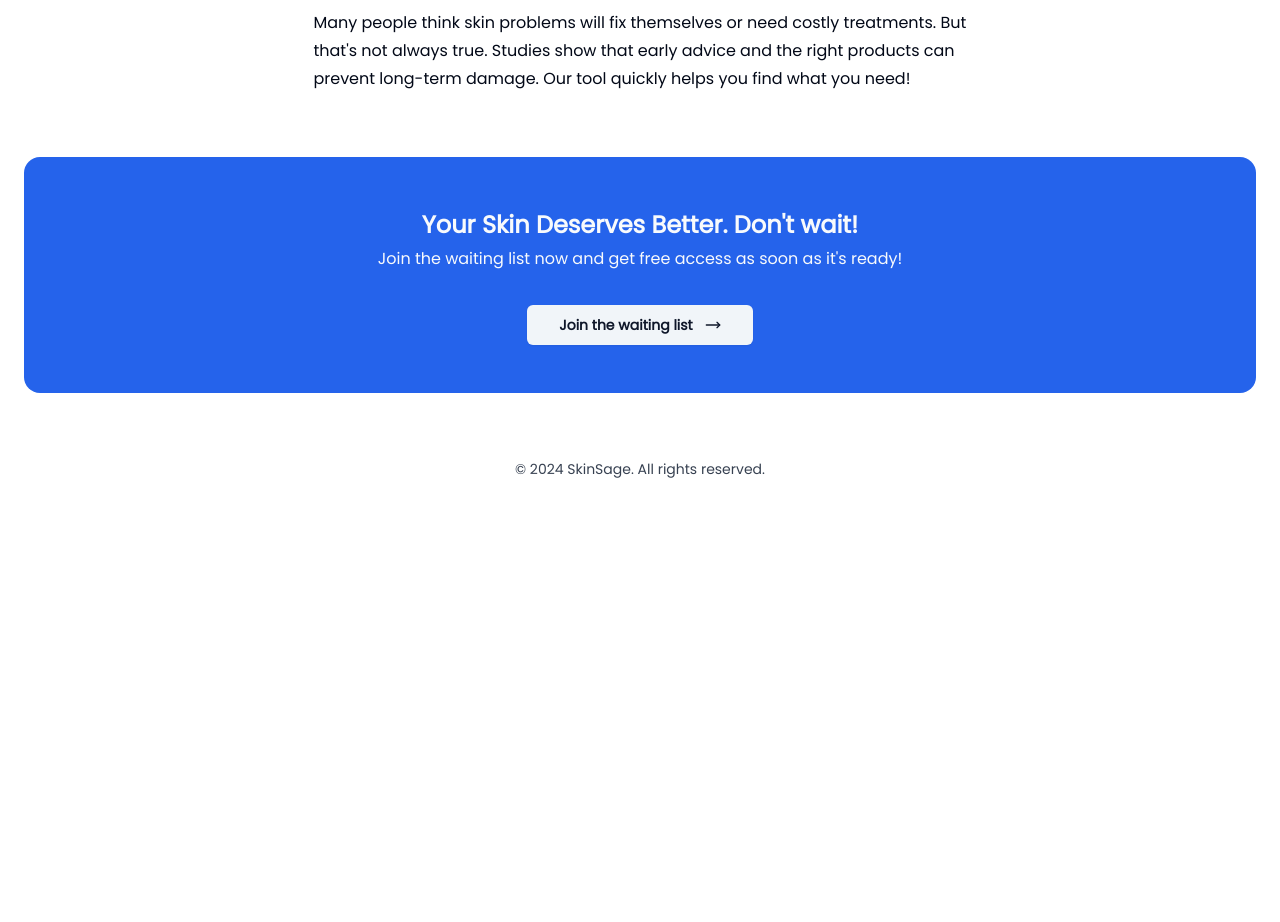
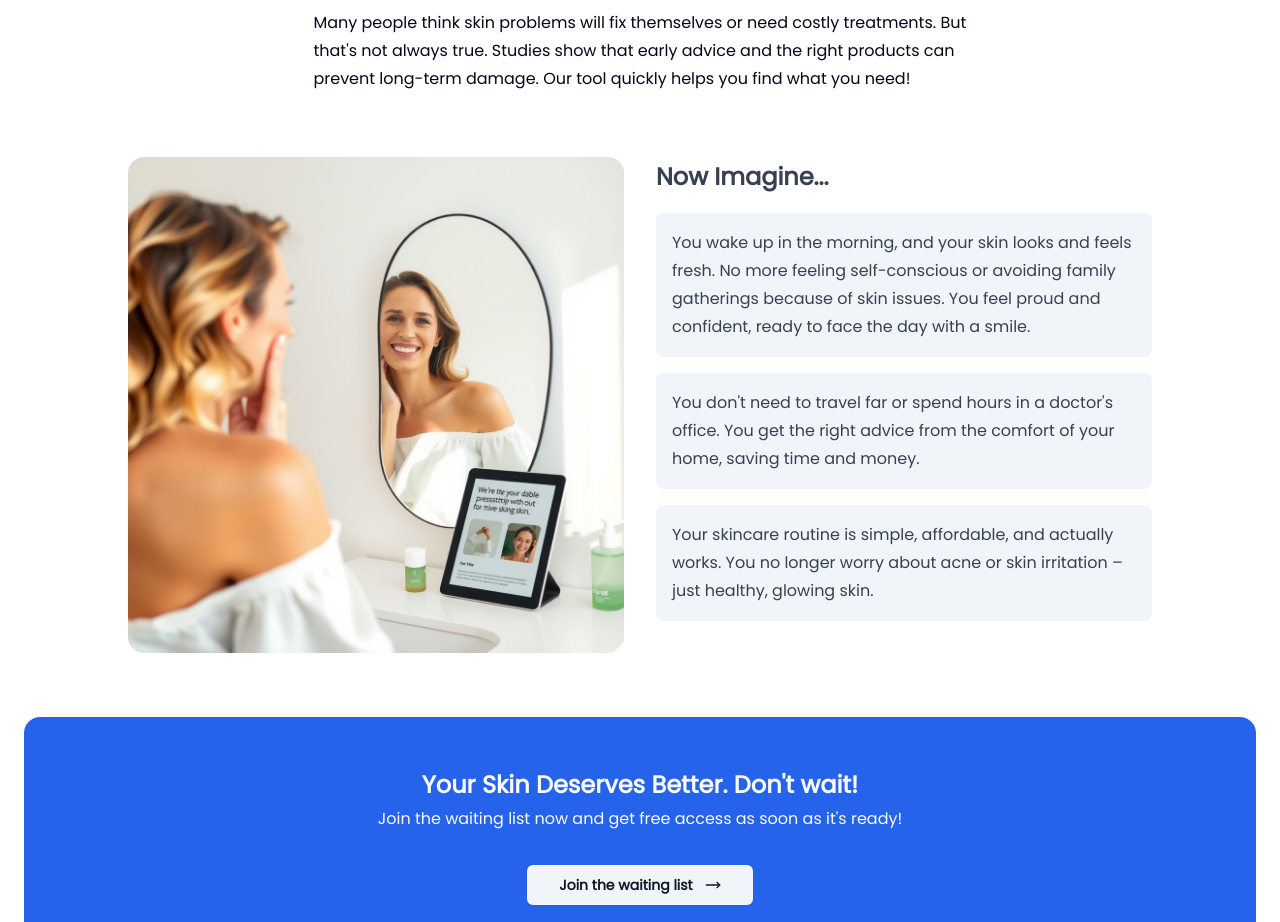
Before and after one commit to dimmasyusuf/skinsage, a Next.js app: page / in a window 1280 px wide. Shown: the part 1560-2482 px from the top of the page. Before the commit the page ends 2073 px from the top, so only its background shows below. Built offline with nearby package versions, Linux system fonts and the light colour scheme.

Commit message:
style: create outcome ui component

```diff
--- a/src/app/(main)/page.tsx
+++ b/src/app/(main)/page.tsx
@@ -1,4 +1,4 @@
-import {Belief, Blockquote, CTA, Hero, Situation} from '@/components/sections';
+import {Belief, Blockquote, CTA, Hero, Outcome, Situation} from '@/components/sections';
 
 export default function Home() {
   return (
@@ -7,6 +7,7 @@ export default function Home() {
       <Blockquote />
       <Situation />
       <Belief />
+      <Outcome />
       <CTA />
     </main>
   );
--- /dev/null
+++ b/src/components/sections/Outcome.tsx
@@ -0,0 +1,43 @@
+import Image from 'next/image';
+
+export default function Outcome() {
+  return (
+    <section className="px-4 py-8 md:px-6">
+      <div className="mx-auto grid max-w-screen-lg grid-cols-1 gap-8 md:grid-cols-2">
+        <Image
+          src="/images/outcome.jpeg"
+          alt="hero"
+          width={1024}
+          height={1024}
+          className="w- rounded-2xl"
+        />
+
+        <div className="flex w-full flex-col">
+          <h2 className="prose prose-xl md:prose-2xl font-bold">Now Imagine...</h2>
+
+          <div className="mt-4 flex flex-col gap-4">
+            <div className="bg-secondary flex items-center gap-4 rounded-lg p-4">
+              <p className="prose prose-sm md:prose-base">
+                You wake up in the morning, and your skin looks and feels fresh. No more feeling
+                self-conscious or avoiding family gatherings because of skin issues. You feel proud
+                and confident, ready to face the day with a smile.
+              </p>
+            </div>
+            <div className="bg-secondary flex items-center gap-4 rounded-lg p-4">
+              <p className="prose prose-sm md:prose-base">
+                You don&apos;t need to travel far or spend hours in a doctor&apos;s office. You get
+                the right advice from the comfort of your home, saving time and money.
+              </p>
+            </div>
+            <div className="bg-secondary flex items-center gap-4 rounded-lg p-4">
+              <p className="prose prose-sm md:prose-base">
+                Your skincare routine is simple, affordable, and actually works. You no longer worry
+                about acne or skin irritation – just healthy, glowing skin.
+              </p>
+            </div>
+          </div>
+        </div>
+      </div>
+    </section>
+  );
+}
--- a/src/components/sections/index.ts
+++ b/src/components/sections/index.ts
@@ -2,4 +2,5 @@ export {default as Hero} from './Hero';
 export {default as Blockquote} from './Blockquote';
 export {default as Situation} from './Situation';
 export {default as Belief} from './Belief';
+export {default as Outcome} from './Outcome';
 export {default as CTA} from './CTA';
```
Also changed, not shown: public/images/outcome.jpeg (added).
